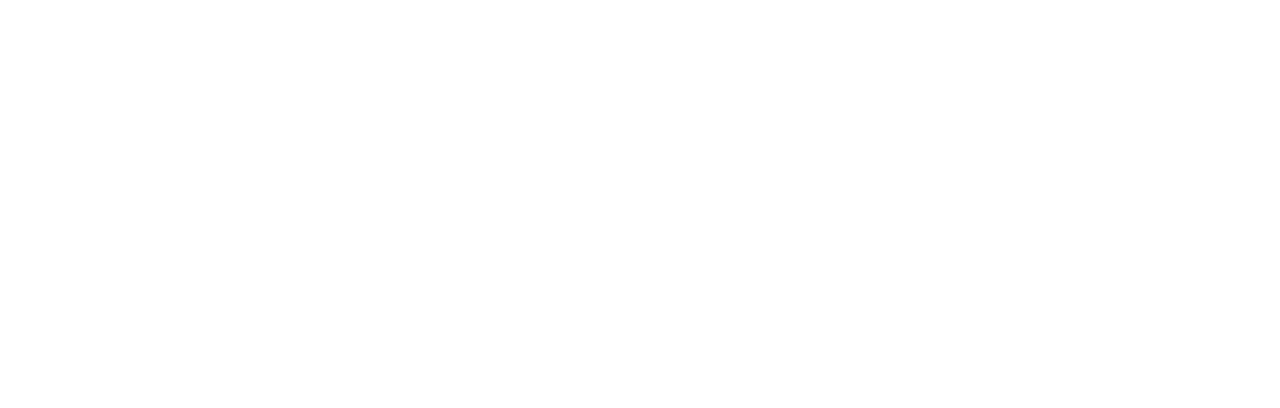
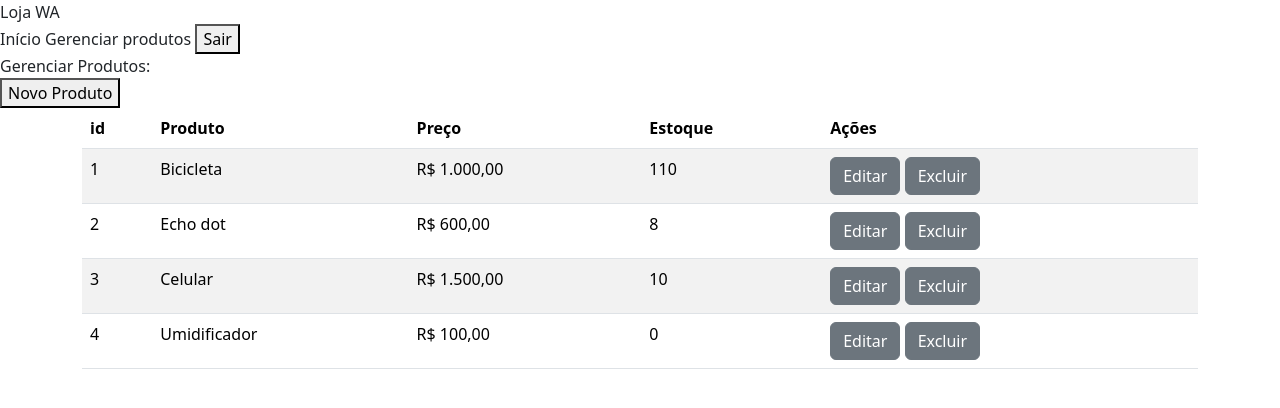
Before and after one commit to shl0mo/LojaWA-Bootstrap, a plain HTML site: page produtos.html in a window 1280 px wide. Drawn offline with nearby package versions, Linux system fonts and the light colour scheme.

Commit message:
produtos.html - table

```diff
--- a/produtos.html
+++ b/produtos.html
@@ -4,15 +4,96 @@
 		<meta charset="utf-8" />
 		<meta name="viewport" content="width=device-width, initial-scale=1" />
 		<title>Loja WA</title>
+		<link href="https://cdn.jsdelivr.net/npm/bootstrap@5.3.2/dist/css/bootstrap.min.css" rel="stylesheet" integrity="sha384-T3c6CoIi6uLrA9TneNEoa7RxnatzjcDSCmG1MXxSR1GAsXEV/Dwwykc2MPK8M2HN" crossorigin="anonymous">
 	</head>
 	<body>
-    <!-- navbar -->
-    <!-- navbar -->
+		<navbar>
+		<div>Loja WA</div>
+		<span>Início</span>
+		<span>Gerenciar produtos</span>
+		<button>
+			Sair
+		</button>
+		<navbar>
 
-    <!-- gerenciar produtos -->
-    <!-- gerenciar produtos -->
+		<div>
+			<div>Gerenciar Produtos:</div>
+			<div>
+				<button>Novo Produto</button>
+			</div>
+			<div class="container w-80">
+				<table class="table table-striped">
+					<thead>
+						<th scope="col">id</th>
+						<th scope="col">Produto</th>
+						<th scope="col">Preço</th>
+						<th scope="col">Estoque</th>
+						<th scope="col">Ações</th>
+					</thead>
+					<tbody>
+						<tr scope="row">
+							<td>1</td>
+							<td>Bicicleta</td>
+							<td>R$ 1.000,00</td>
+							<td>110</td>
+							<td>
+								<button type="button" class="btn btn-secondary">
+									Editar
+								</button>
+								<button type="button" class="btn btn-secondary">
+									Excluir
+								</button>
+							</td>
+						</tr>
+						<tr scope="row">
+							<td>2</td>
+							<td>Echo dot</td>
+							<td>R$ 600,00</td>
+							<td>8</td>
+							<td>
+								<button type="button" class="btn btn-secondary">
+									Editar
+								</button>
+								<button type="button" class="btn btn-secondary">
+									Excluir
+								</button>
+							</td>
+						</tr>
+						<tr scope="row">
+							<td>3</td>
+							<td>Celular</td>
+							<td>R$ 1.500,00</td>
+							<td>10</td>
+							<td>
+								<button type="button" class="btn btn-secondary">
+									Editar
+								</button>
+								<button type="button" class="btn btn-secondary">
+									Excluir
+								</button>
+							</td>
+						</tr>
+						<tr scope="row">
+							<td>4</td>
+							<td>Umidificador</td>
+							<td>R$ 100,00</td>
+							<td>0</td>
+							<td>
+								<button type="button" class="btn btn-secondary">
+									Editar
+								</button>
+								<button type="button" class="btn btn-secondary">
+									Excluir
+								</button>
+							</td>
+						</tr>
+					</tbody>
+				</table>
+			</div>
+		</div>
 
 		<!-- modal cadastrar produtos -->
 		<!-- modal cadastrar produtos -->
+		<script src="https://cdn.jsdelivr.net/npm/bootstrap@5.3.2/dist/js/bootstrap.bundle.min.js" integrity="sha384-C6RzsynM9kWDrMNeT87bh95OGNyZPhcTNXj1NW7RuBCsyN/o0jlpcV8Qyq46cDfL" crossorigin="anonymous"></script>
 	</body>
 </html>
```
Lines whose indentation alone changed are shown as unchanged.
